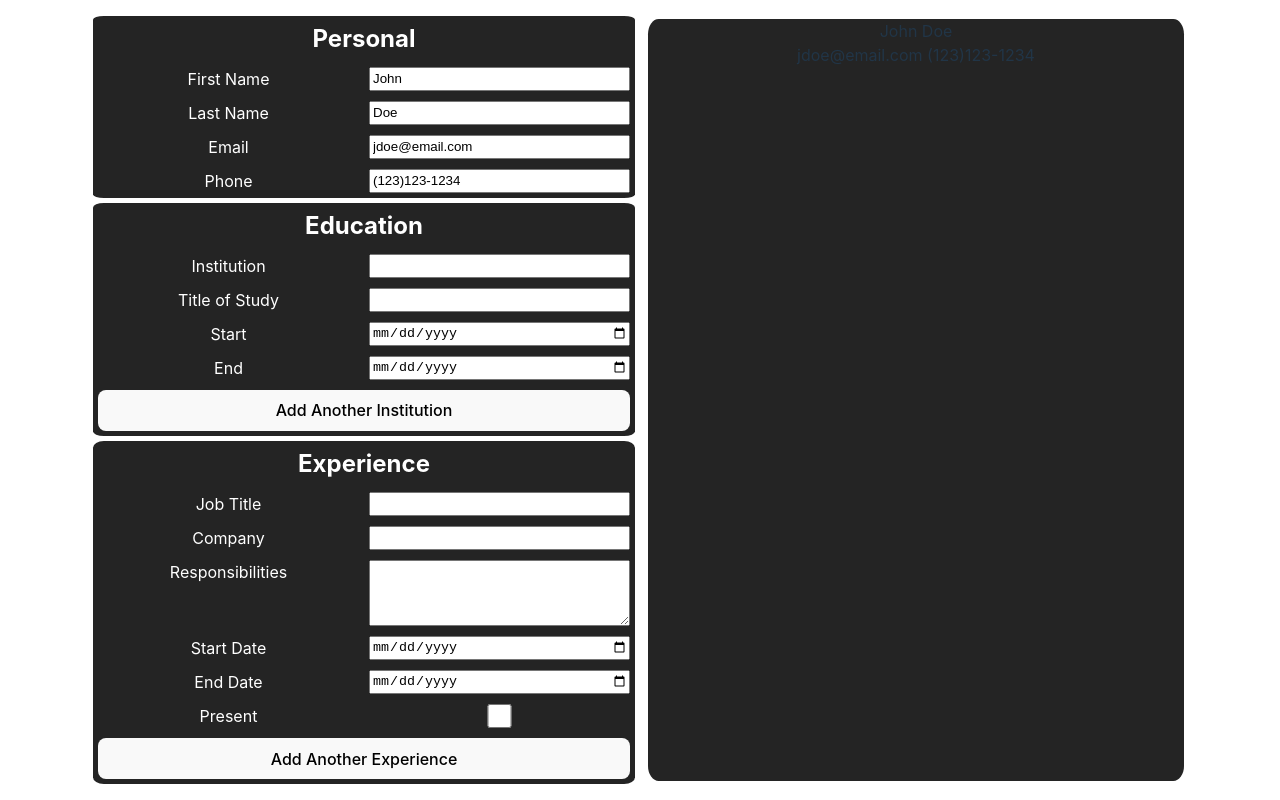
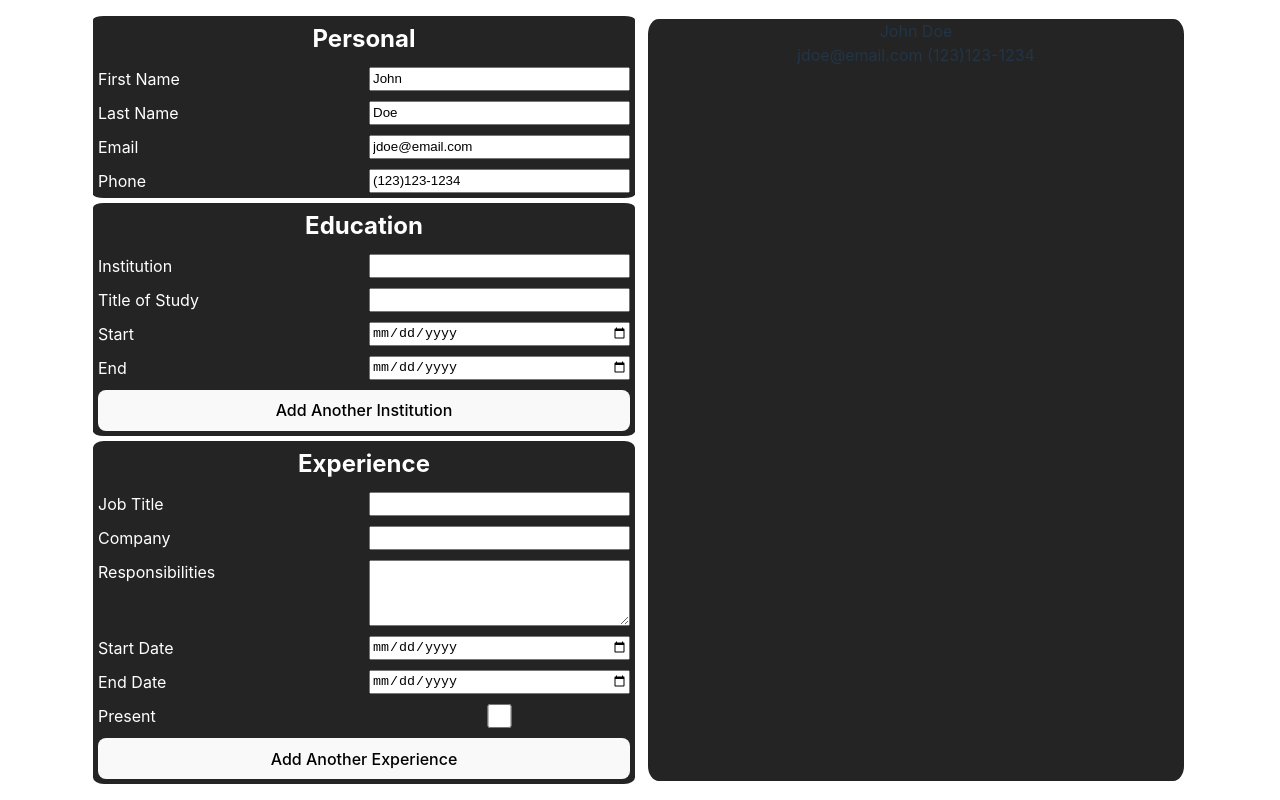
Before and after one commit to cabelstein12/CV-Application, a React (Vite) app: page / in a window 1280 px wide. Built offline with nearby package versions, Linux system fonts and the light colour scheme.

Commit message:
change text align on form inputtitles

```diff
--- a/src/Form.css
+++ b/src/Form.css
@@ -4,10 +4,12 @@
   grid-template-columns: 1fr 1fr;
   border-radius: 2%;
   margin: 5px;
+  text-align: start;
 }
 
 .form-section h2 {
   grid-column: 1 / 3;
+  text-align: center;
 }
 
 .form-section * {
```
Also changed, not shown: src/Experience.jsx (+3 -4 lines).
